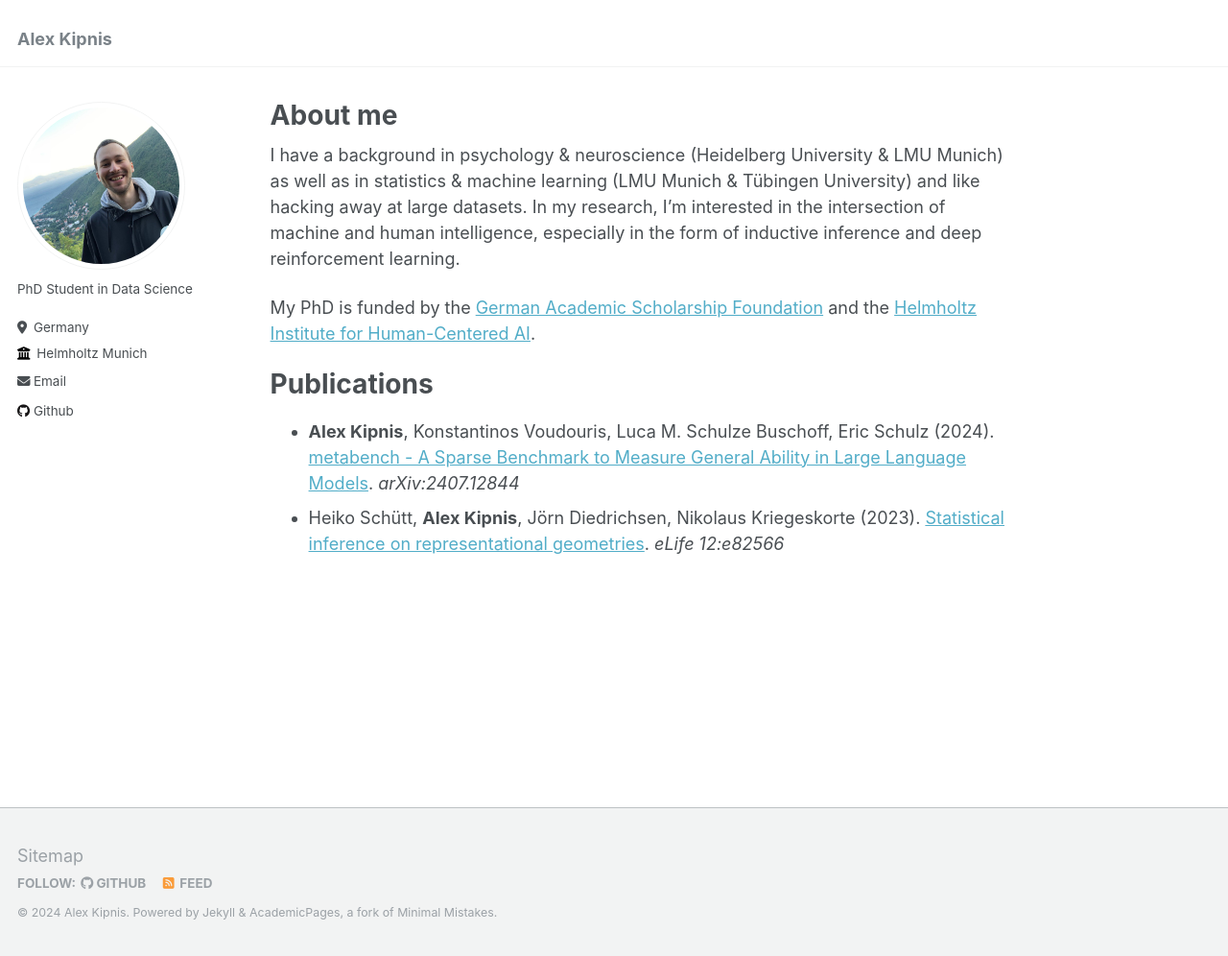
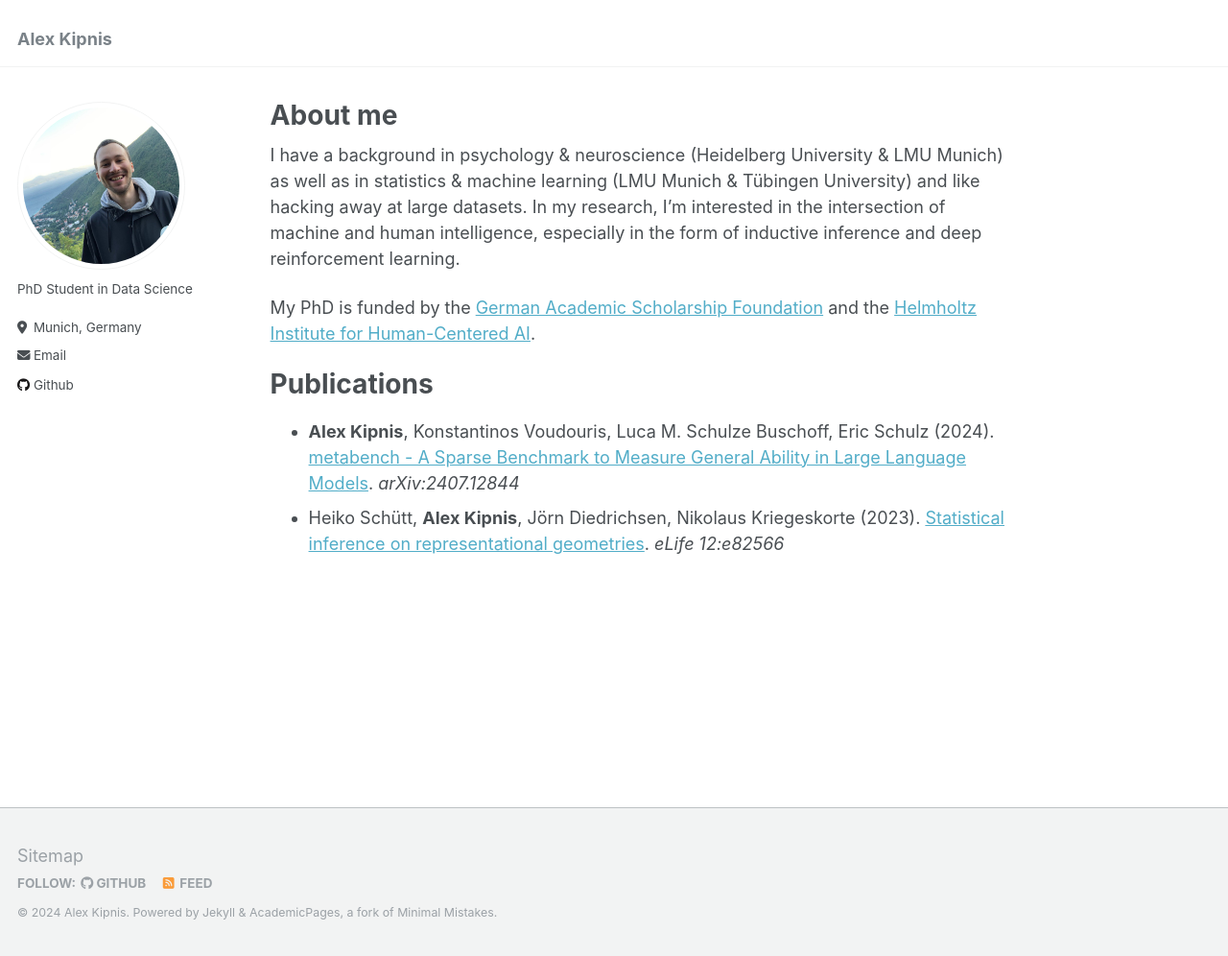
Before and after one commit to adkipnis/adkipnis.github.io, a Jekyll site: the page built from _pages/about.md, in a window 1280 px wide and 996 px high. Shown: the whole window at 96% size. Built offline with Jekyll 4.4.1, drawn with Linux system fonts in a browser that asks for light colours.

Commit message:
Update _config.yml

```diff
--- a/_config.yml
+++ b/_config.yml
@@ -25,8 +25,8 @@ author:
   name             : # name
   pronouns         : # example: "she/her"
   bio              : "PhD Student in Data Science"
-  location         : "Germany" # location
-  employer         : "Helmholtz Munich"
+  location         : "Munich, Germany" # location
+  employer         : # location
   uri              : # url
   email            : "alexander.kipnis@helmholtz-munich.de"
 
```
